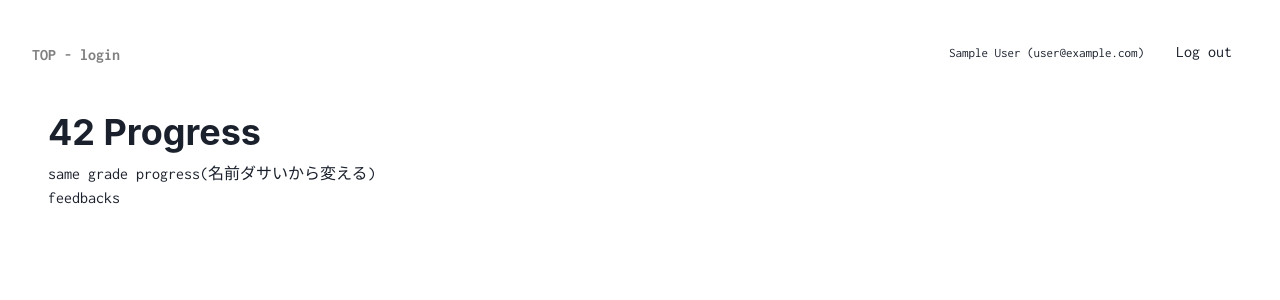
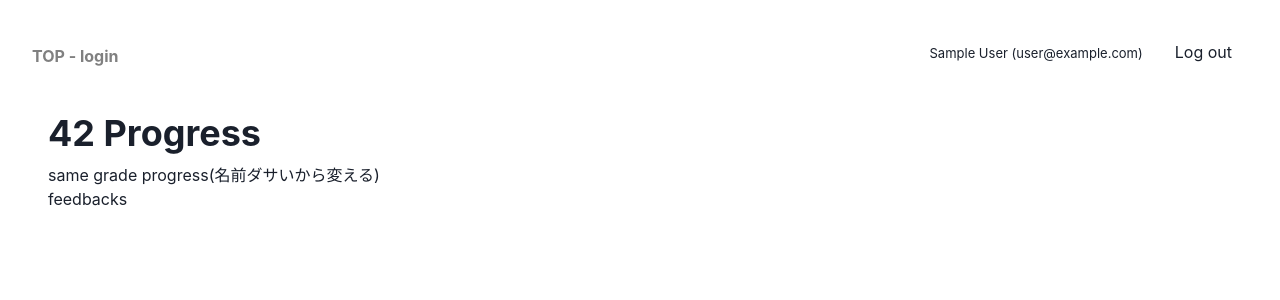
Before and after one commit to yshima42/42feedback-migration, a Next.js app: page / in a window 1280 px wide. Shown: the top 300 px of the page. Built offline with nearby package versions, Linux system fonts and the light colour scheme; no server answers; sample sign-in values are in the browser's storage.

Commit message:
chore: googleフォントそれほど試してないけどしっくり来るもの来ないのでコメントアウト

```diff
--- a/src/pages/_app.tsx
+++ b/src/pages/_app.tsx
@@ -3,15 +3,16 @@ import { ChakraProvider } from "@chakra-ui/react";
 import { SessionProvider } from "next-auth/react";
 import { AppProps } from "next/app";
 import "bootstrap/dist/css/bootstrap.css";
-import { Inconsolata } from "@next/font/google";
+// google fontを使う場合は以下のコメントアウトを外す
+// import { Inconsolata } from "@next/font/google";
 
 // 参考1: https://nextjs.org/docs/basic-features/font-optimization
 // 参考2: https://www.youtube.com/watch?v=L8_98i_bMMA&ab_channel=LeeRobinson
-const inconsolata = Inconsolata({ subsets: ["latin"], weight: ["400", "700"] });
+// const inconsolata = Inconsolata({ subsets: ["latin"], weight: ["400", "700"] });
 
 const App = ({ Component, pageProps }: AppProps) => {
   return (
-    <main className={inconsolata.className}>
+    // <main className={inconsolata.className}>
     <SessionProvider session={pageProps.session}>
       <ChakraProvider>
         <AuthGuard>
@@ -19,7 +20,7 @@ const App = ({ Component, pageProps }: AppProps) => {
         </AuthGuard>
       </ChakraProvider>
     </SessionProvider>
-    </main>
+    // </main>
   );
 };
 
```
Lines whose indentation alone changed are shown as unchanged.
